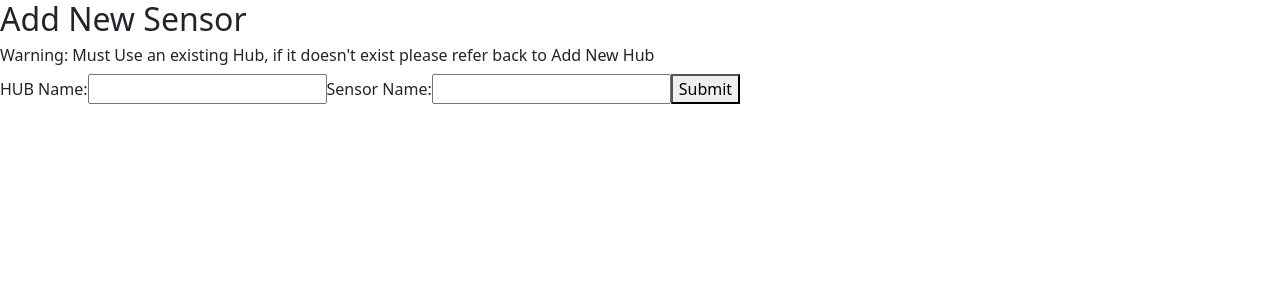
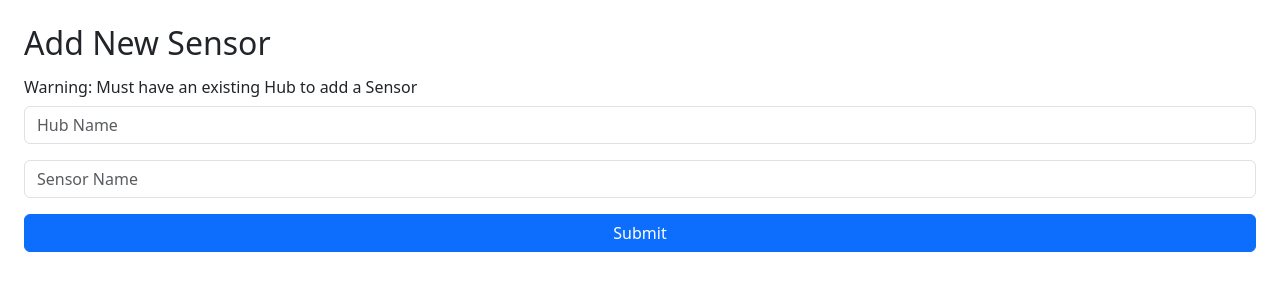
Before and after one commit to Capstone-Projects-2023-Fall/project-garden-sensor-array, a React (Create React App) app in the folder gsa-website/: page /AddNewSensor in a window 1280 px wide. Shown: the top 300 px of the page. Built offline with nearby package versions, Linux system fonts and the light colour scheme; no server answers.

Commit message:
updated code structure of addnewsensor

```diff
--- a/gsa-website/src/components/AddNewSensor.js
+++ b/gsa-website/src/components/AddNewSensor.js
@@ -1,8 +1,35 @@
-import React, { useState } from 'react';
+import React, { useState, useEffect } from 'react';
+import { getAuth, onAuthStateChanged } from "firebase/auth";
+import { getDatabase, ref, set, update } from "firebase/database";
+import { getFirestore, collection, doc, setDoc } from "firebase/firestore";
+import { Form, Button, Alert } from "react-bootstrap";
+import { useNavigate } from "react-router-dom";
+import Authenticate from './Authenticate';
 
-export default function AddNewSensor() {
-  const [sensorName, setSensorName] = useState('');
-  const [hubName, setHubName] = useState('');
+const AddNewSensor = () => {
+  const [sensorName, setSensorName] = useState("");
+  const [hubName, setHubName] = useState("");
+  const [error, setError] = useState("");
+  const [loading, setLoading] = useState(false);
+
+  const database = getDatabase();
+  const firestore = getFirestore();
+  const auth = getAuth();
+  let navigate = useNavigate();
+  const { authUser } = Authenticate();
+
+  useEffect(() => {
+    const unsubscribe = onAuthStateChanged(auth, (user) => {
+      if (user) {
+        // Get the user's UID
+        const userUid = user.uid;
+
+        // Handle userUid or store it in state if needed
+      }
+    });
+
+    return () => unsubscribe();
+  }, [auth]);
 
   const handleSensorNameChange = (e) => {
     setSensorName(e.target.value);
@@ -12,29 +39,65 @@ export default function AddNewSensor() {
     setHubName(e.target.value);
   };
 
-  const handleSensorNameSubmit = (e) => {
+  const AddingSensor = async (e) => {
     e.preventDefault();
-    // Handle the submission, e.g., save the sensor name and hub name to your database
-    console.log('Sensor Name:', sensorName);
-    console.log('HUB Name:', hubName);
-    // You can use Firebase, Axios, or other methods to store the data
+
+    if (authUser) {
+      const userUid = authUser.uid;
+
+      // Update Firestore with the sensor information
+      const sensorDocRef = doc(collection(firestore, 'SENSORS'), sensorName);
+      await setDoc(sensorDocRef, {
+        SensorName: sensorName,
+        HubName: hubName,
+        UserUid: userUid
+      })
+      .then(() => {
+        console.log("Sensor added successfully!");
+        navigate("/MySensorsPage");
+      })
+      .catch((error) => {
+        console.error("Error adding Sensor: ", error);
+        setError("Error adding Sensor");
+      });
+    } else {
+      setError("You must be logged in to add a sensor.");
+    }
   };
 
   return (
-    <div>
-      <h2>Add New Sensor</h2>
-      <h6>Warning: Must Use an existing Hub, if it doesn't exist please refer back to Add New Hub</h6>
-      <form onSubmit={handleSensorNameSubmit}>
-      <label>
-          HUB Name:
-          <input type="text" value={hubName} onChange={handleHubNameChange} />
-        </label>
-        <label>
-          Sensor Name:
-          <input type="text" value={sensorName} onChange={handleSensorNameChange} />
-        </label>
-        <button type="submit">Submit</button>
-      </form>
-    </div>
+    <>
+      <div className="p-4 box">
+        <h2 className="mb-3">Add New Sensor</h2>
+        {error && <Alert variant="danger">{error}</Alert>}
+        <Form onSubmit={AddingSensor}>
+          <h6>Warning: Must have an existing Hub to add a Sensor</h6>
+
+          <Form.Group className="mb-3" controlId="formHubName">
+            <Form.Control
+              type="hubName"
+              placeholder="Hub Name"
+              value={hubName}
+              onChange={(e) => setHubName(e.target.value)}
+            />
+          </Form.Group>
+
+          <Form.Group className="mb-3" controlId="formSensorName">
+            <Form.Control
+              type="sensorName"
+              placeholder="Sensor Name"
+              value={hubName}
+              onChange={(e) => setSensorName(e.target.value)}
+            />
+          </Form.Group>
+
+          <div className="d-grid gap-2">
+            <Button type="submit" disabled={loading}>Submit</Button>
+          </div>
+        </Form>
+      </div>
+    </>
   );
-}
+};
+
+export default AddNewSensor;
```
